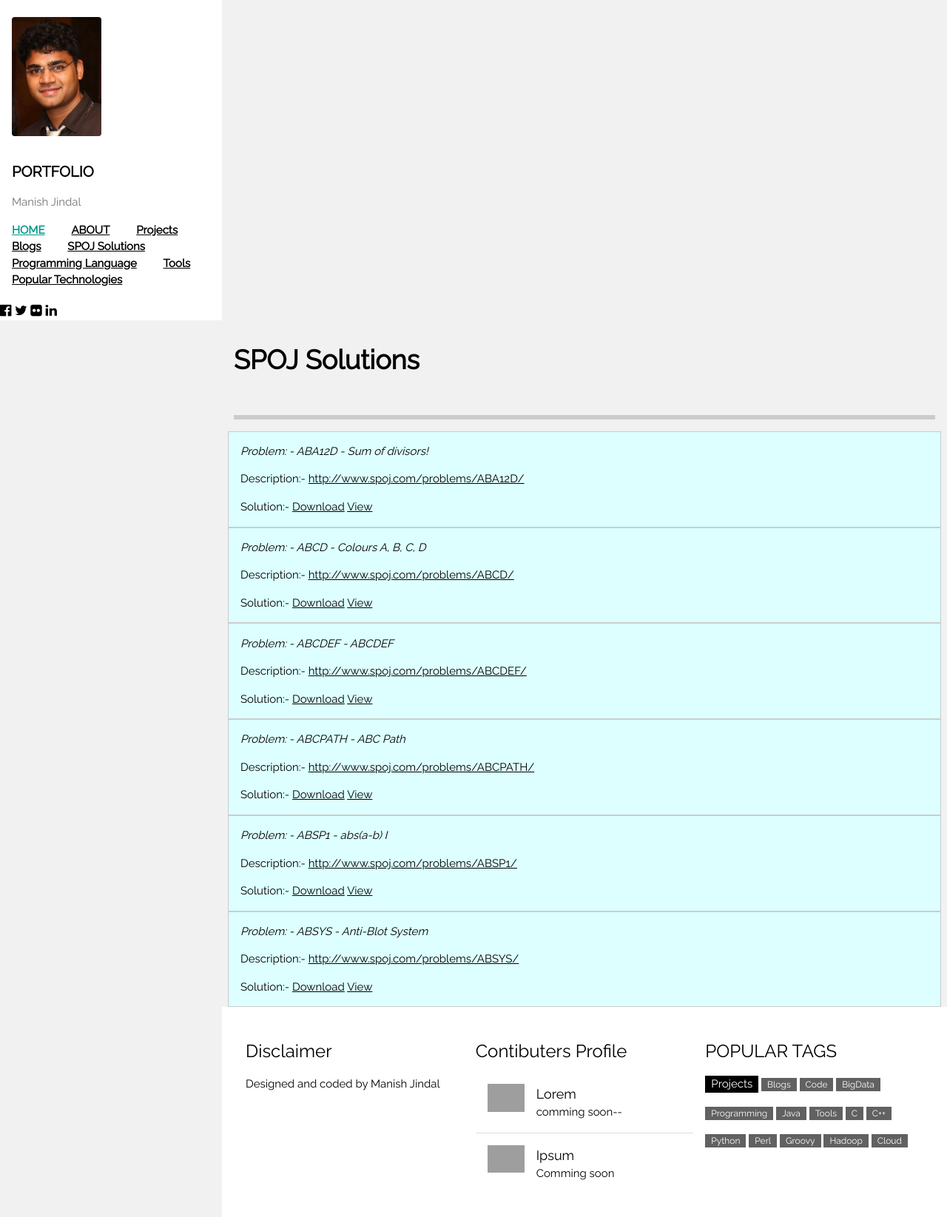
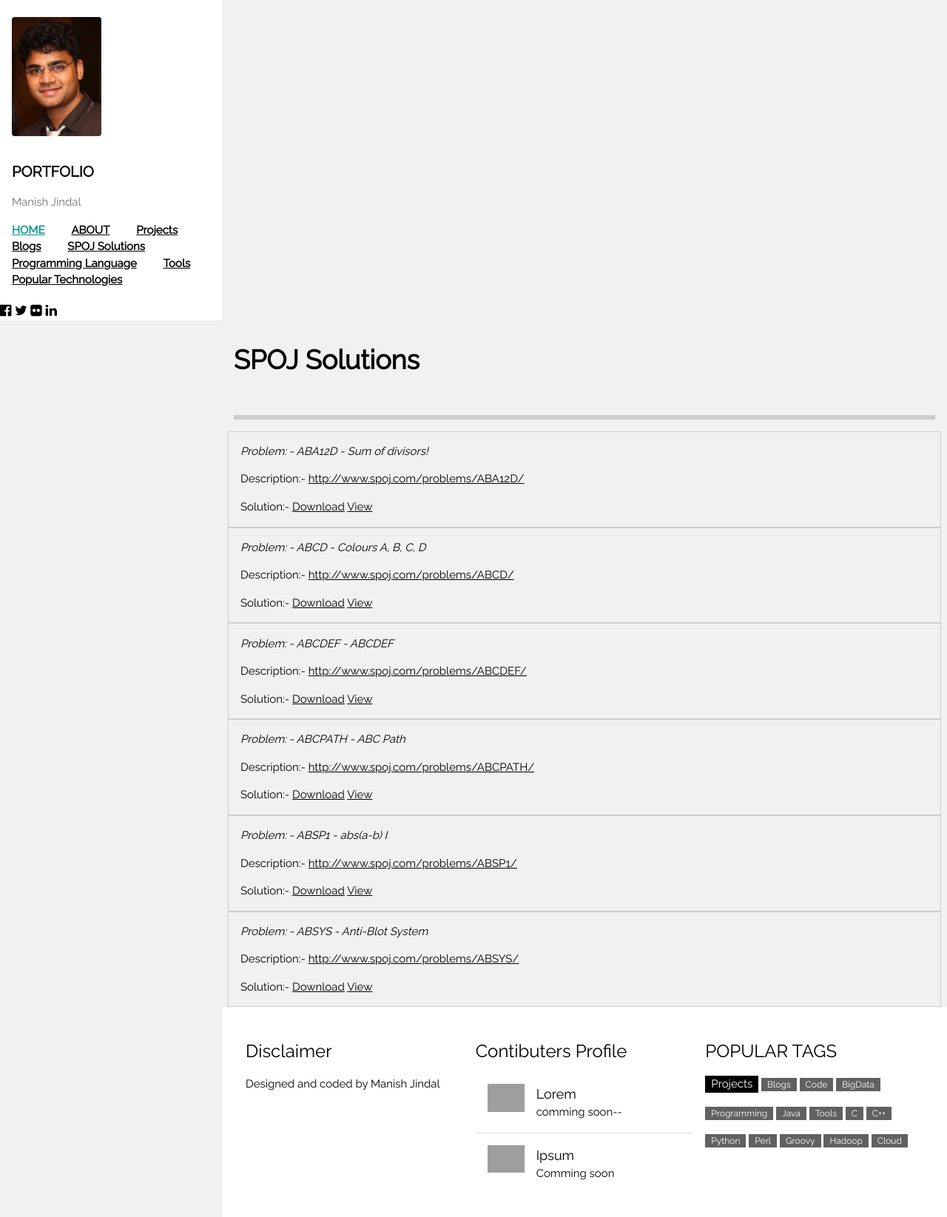
Before and after one commit to manishjindal/manishjindal.github.io, a Jekyll site: the page built from SPOJ Solutions/index.html, in a window 1280 px wide. Shown: the whole page at 74% size. Built offline with Jekyll 4.4.1, drawn with Linux system fonts in a browser that asks for light colours; nearby versions of some CDN libraries; grey boxes are pictures that could not be loaded.

```diff
--- a/SPOJ Solutions/index.html
+++ b/SPOJ Solutions/index.html
@@ -7,7 +7,7 @@
  <!-- First Photo Grid-->
   <div class="w3-row-padding">
     {% for data in site.data.spoj-solution %}
-    		<div class="w3-container w3-border w3-pale-blue">
+    		<div class="w3-container w3-border w3-light-grey">
   				<p><i>Problem: - {{data.problem}}</i></p>
  				 <p>Description:- <a href="{{data.description}}">{{data.description}}</a></p>
  				 <p>Solution:- <a href="{{site.baseurl}}/SPOJ%20Solutions/solutions/{{data.download}}" download>Download</a>
```
